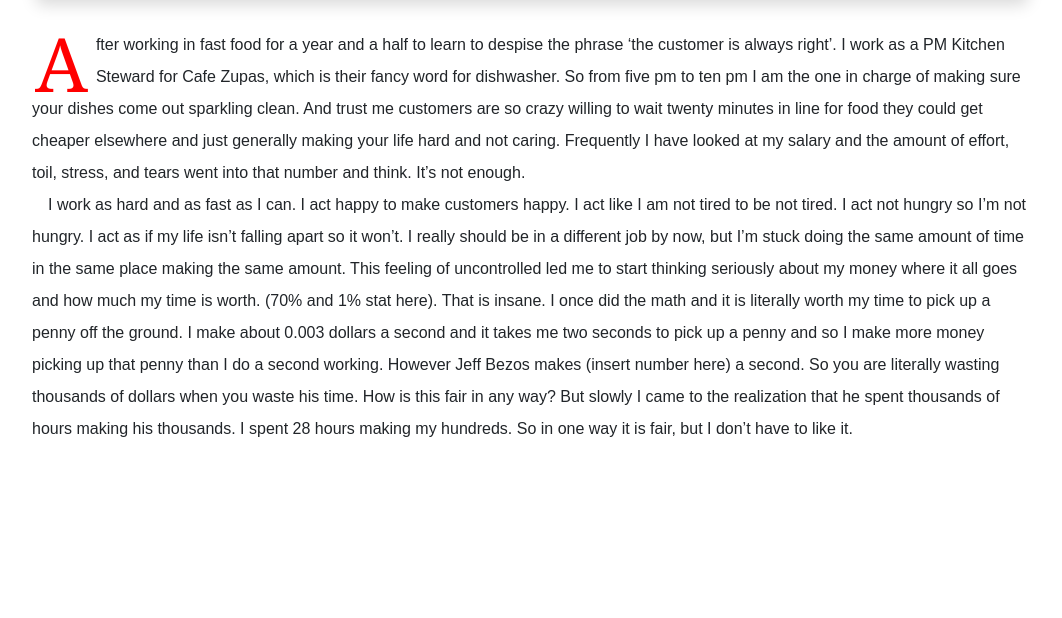
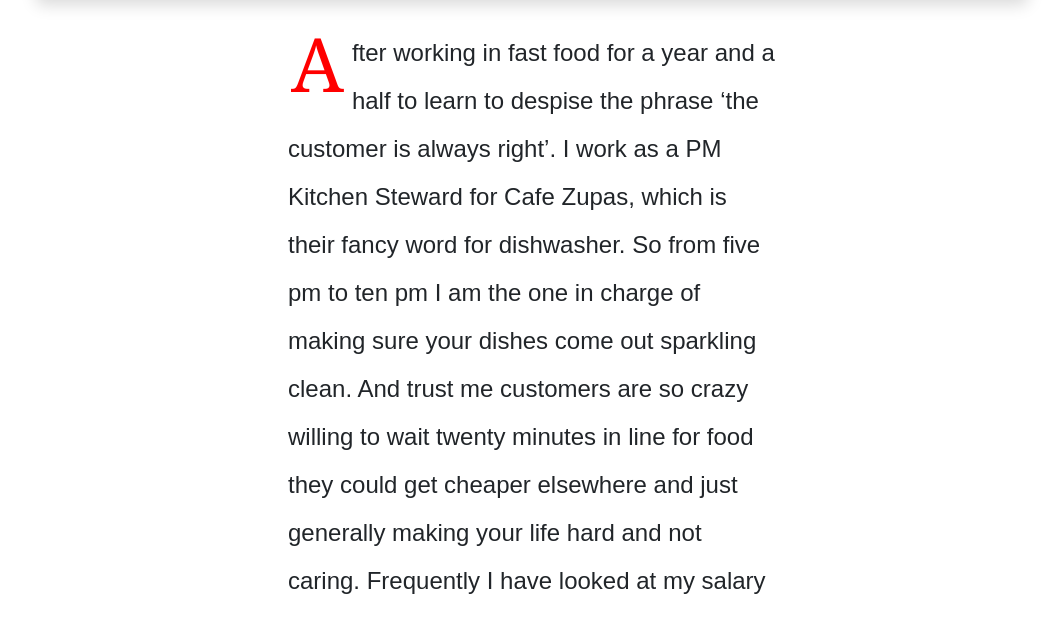
Before and after one commit to yomas000/school, a plain HTML site: page memior/index.html in a window 1280 px wide. Shown: the part 175-793 px from the top of the page, without its empty margins (108-1170 px from the left). Drawn offline with nearby package versions, Linux system fonts and the light colour scheme.

Commit message:
change text size

```diff
--- a/memior/index.html
+++ b/memior/index.html
@@ -43,7 +43,7 @@
         </div>
 
         <div>
-            <div class="container essay">
+            <div class="container essay w-50">
                 <p class="dropcap">After working in fast food for a year and a half to learn to despise the phrase ‘the customer is always right’. I work
                 as a PM Kitchen Steward for Cafe Zupas, which is their fancy word for dishwasher. So from five pm to ten pm I am the one
                 in charge of making sure your dishes come out sparkling clean. And trust me customers are so crazy willing to wait
--- a/style.css
+++ b/style.css
@@ -37,6 +37,6 @@
 
 .essay {
     line-height: 2;
-    font-size: 12pt;
+    font-size: 18pt;
     tab-size: 0.5in;
 }
```
